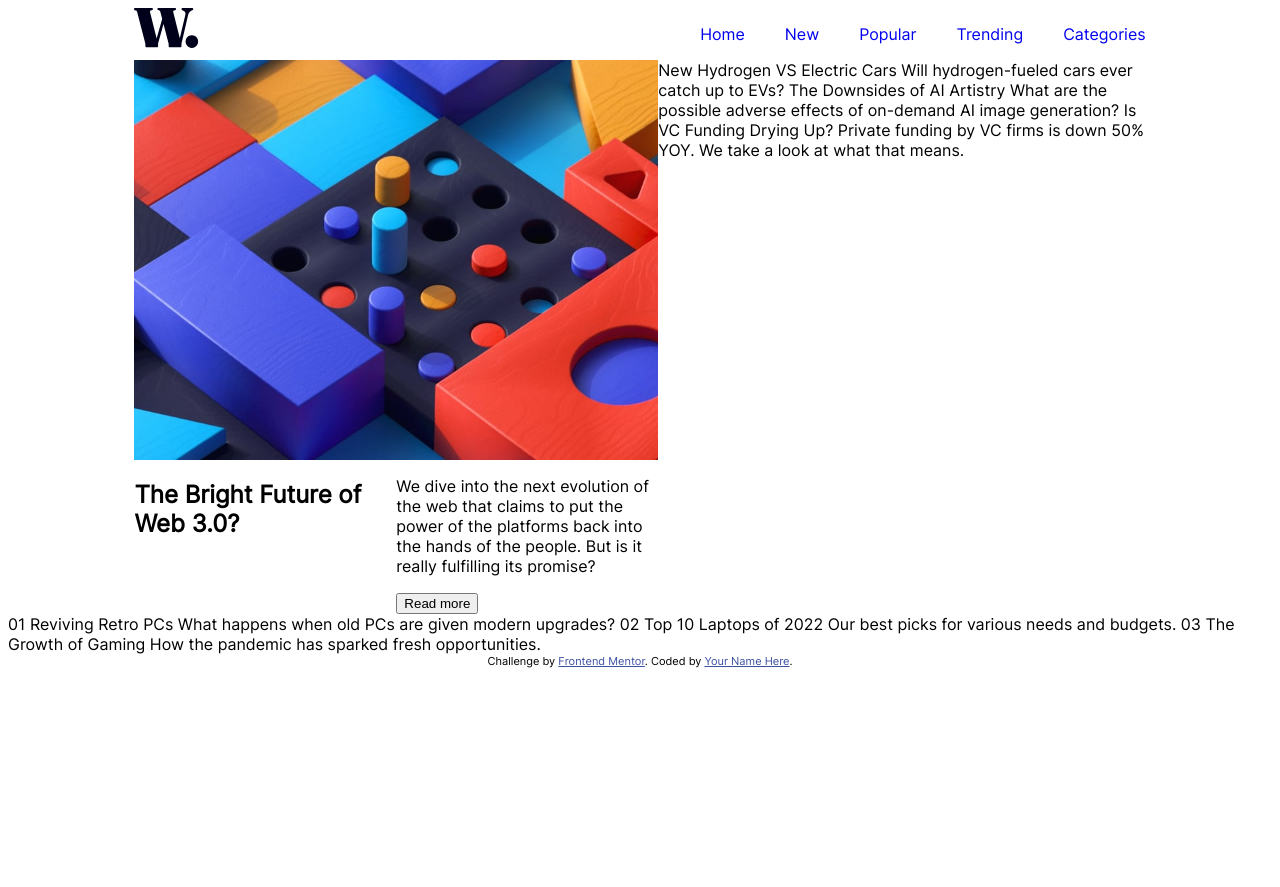
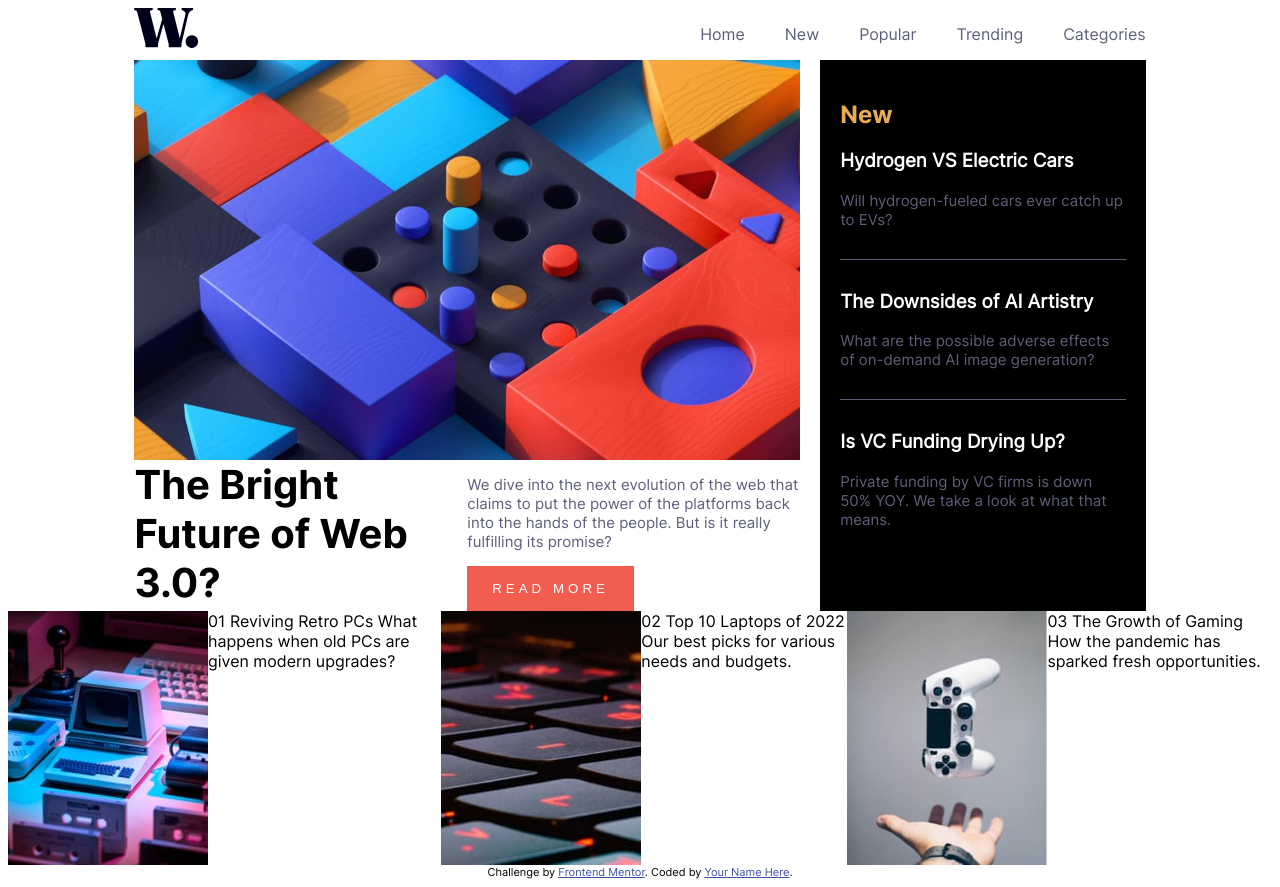
Before and after one commit to Gaspavar92/news-homepage-main, a plain HTML site: page index.html in a window 1280 px wide. Before the commit the page ends 800 px from the top, so only its background shows below. Drawn offline with Linux system fonts and the light colour scheme.

Commit message:
Styled the main container

```diff
--- a/index.html
+++ b/index.html
@@ -40,34 +40,30 @@
 <main>
 
   <div class="main-sections wrapper">
-    <section>
-      <div class="left-container">
+    <section class="left-container">
 
         <div class="background-image"></div>
+
         <h1>The Bright Future of Web 3.0?</h1>
         <div class="left-description">
           <p>We dive into the next evolution of the web that claims to put the power of the platforms back into the hands of the people.
           But is it really fulfilling its promise?</p>
 
-          <button>Read more</button>
-        </div>
-
+          <button>READ MORE</button>
         </div>
     </section>
 
-    <section>
-      <div class="right-container">
-        New
+    <section class="right-container">
+       <h2>New</h2>
 
-        Hydrogen VS Electric Cars
-        Will hydrogen-fueled cars ever catch up to EVs?
+      <h3>Hydrogen VS Electric Cars</h3>
+       <p>Will hydrogen-fueled cars ever catch up to EVs?</p>
 
-        The Downsides of AI Artistry
-        What are the possible adverse effects of on-demand AI image generation?
+       <h3 class="border">The Downsides of AI Artistry</h3>
+       <p>What are the possible adverse effects of on-demand AI image generation?</p>
 
-        Is VC Funding Drying Up?
-        Private funding by VC firms is down 50% YOY. We take a look at what that means.
-      </div>
+        <h3 class="border">Is VC Funding Drying Up?</h3>
+       <p>Private funding by VC firms is down 50% YOY. We take a look at what that means.</p>
     </section>
 
   </div>
@@ -75,26 +71,35 @@
 </main>
 
 
+<section>
 
+  <div class="images">
 
-
-
-
-
-
-
-
+    <div class="image1">
+      <img src="./assets/images/image-retro-pcs.jpg" alt="" class="image">
       01
       Reviving Retro PCs
       What happens when old PCs are given modern upgrades?
+    </div>
 
+    <div class="image2">
+      <img src="./assets/images/image-top-laptops.jpg" alt="" class="image">
       02
       Top 10 Laptops of 2022
       Our best picks for various needs and budgets.
+    </div>
 
+    <div class="image3">
+      <img src="./assets/images/image-gaming-growth.jpg" alt="" class="image">
       03
       The Growth of Gaming
       How the pandemic has sparked fresh opportunities.
+    </div>
+
+  </div>
+
+</section>
+
 
   <div class="attribution">
     Challenge by <a href="https://www.frontendmentor.io?ref=challenge" target="_blank">Frontend Mentor</a>.
--- a/style.css
+++ b/style.css
@@ -39,6 +39,7 @@ ul {
 
 header nav ul li a {
     text-decoration: none;
+    color: hsl(236, 13%, 42%);
 }
 
 .wrapper {
@@ -62,9 +63,61 @@ main {
 .main-sections {
     display: flex;
     justify-content: center;
+    gap: 20px;
 }
 
 .left-container {
     display: grid;
     grid-template-columns: repeat(2, 1fr);
+    width: 70%;
 }
+.right-container {
+    width: 30%;
+    background-color: black;
+    color: white;
+    padding: 20px;
+}
+
+p {
+    font-size: 15px;
+    color: hsl(236, 13%, 42%);
+}
+
+h1 {
+    font-size: 40px;
+    margin: 0;
+    font-family: "Inter Bold";
+}
+
+h2 {
+    color: hsl(35, 77%, 62%);
+    font-family: "Inter Bold";
+}
+
+button {
+    background-color: hsl(5, 85%, 63%);
+    border: none;
+    padding: 15px;
+    width: 50%;
+    color: white;
+    cursor: pointer;
+    letter-spacing: 4px;
+}
+
+.border {
+    border-top: 1px solid hsl(236, 13%, 42%);
+    padding-top: 30px;
+}
+
+.right-container p {
+    color: hsl(236, 13%, 42%);
+    margin-bottom: 30px;
+}
+
+.images {
+    display: flex;
+}
+
+.image1, .image2, .image3 {
+    display: flex;
+}
```
Lines whose indentation alone changed are shown as unchanged.
